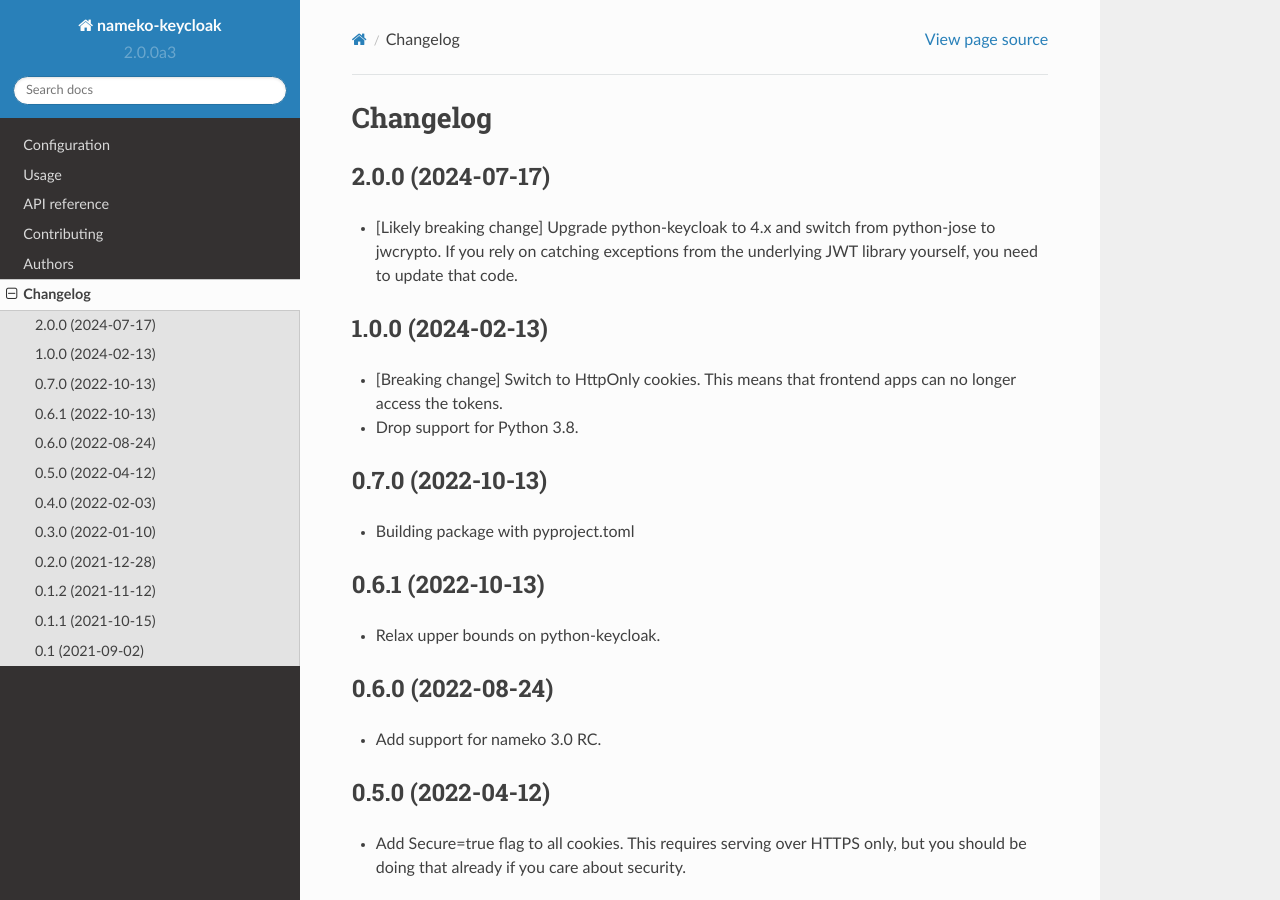
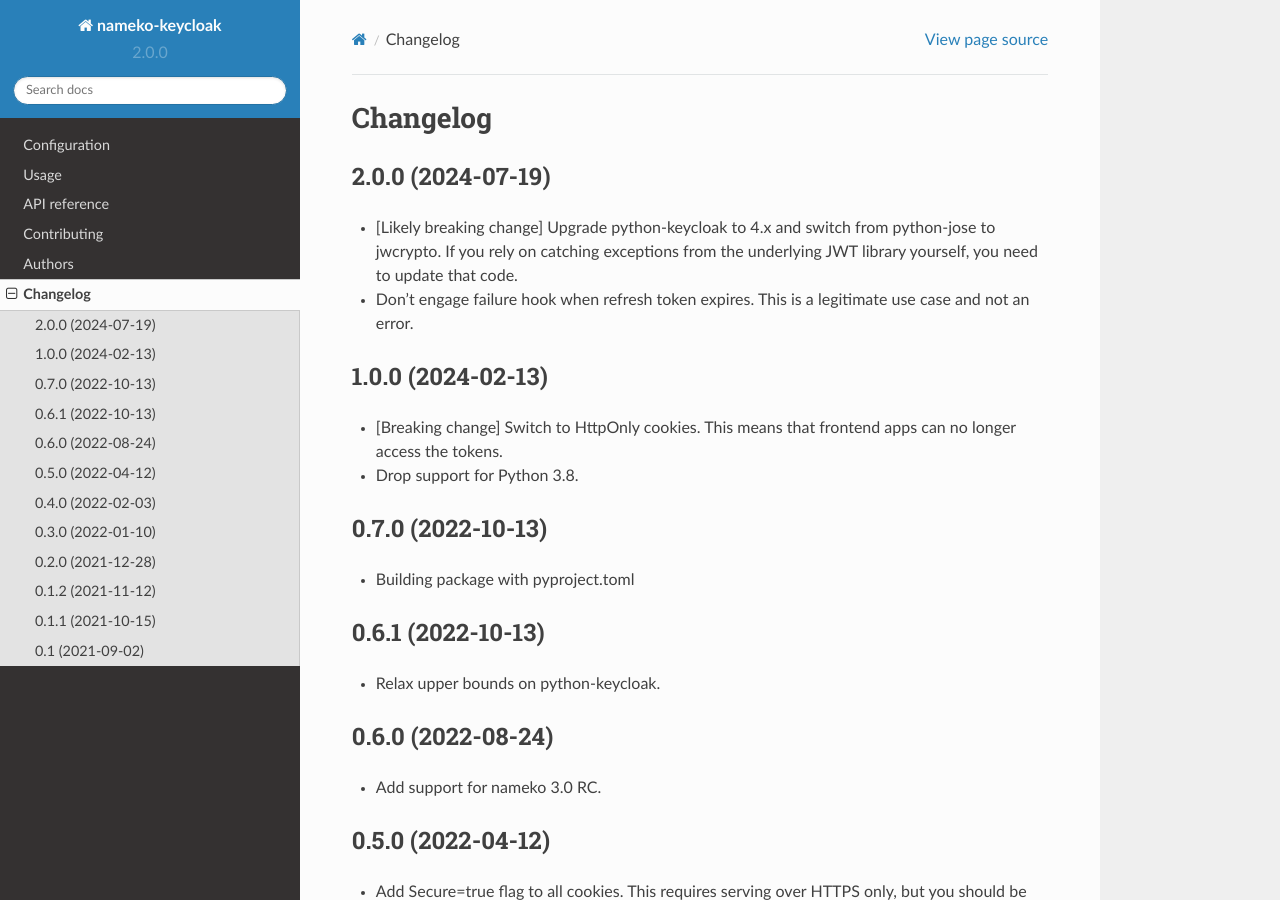
Before and after one commit to Emplocity/nameko-keycloak, a Sphinx documentation site: the page built from docs/changelog.rst, in a window 1280 px wide and 900 px high. Built offline with Sphinx 7.4.7 and the Read the Docs theme 2.0.0, drawn with Linux system fonts in a browser that asks for light colours.

Commit message:
Bump version: 2.0.0a3 → 2.0.0

```diff
--- a/CHANGELOG.rst
+++ b/CHANGELOG.rst
@@ -1,12 +1,14 @@
 Changelog
 =========
 
-2.0.0 (2024-07-17)
+2.0.0 (2024-07-19)
 ------------------
 
 * [Likely breaking change] Upgrade python-keycloak to 4.x and switch from
   python-jose to jwcrypto. If you rely on catching exceptions from the
   underlying JWT library yourself, you need to update that code.
+* Don't engage failure hook when refresh token expires. This is a legitimate
+  use case and not an error.
 
 1.0.0 (2024-02-13)
 ------------------
--- a/docs/conf.py
+++ b/docs/conf.py
@@ -22,7 +22,7 @@
 year = "2021"
 author = "Emplocity"
 copyright = "{0}, {1}".format(year, author)
-version = release = "2.0.0a3"
+version = release = "2.0.0"
 
 pygments_style = "trac"
 templates_path = ["."]
--- a/pyproject.toml
+++ b/pyproject.toml
@@ -5,7 +5,7 @@
 [project]
 name = "nameko-keycloak"
 description = "Helpers to integrate Single Sign-On in nameko-based applications using Keycloak."
-version = "2.0.0a3"
+version = "2.0.0"
 requires-python = ">=3.9"
 authors = [{name="Emplocity"}]
 classifiers = [
--- a/src/nameko_keycloak/__init__.py
+++ b/src/nameko_keycloak/__init__.py
@@ -1 +1 @@
-__version__ = "2.0.0a3"
+__version__ = "2.0.0"
```
Also changed, not shown: .bumpversion.cfg.
